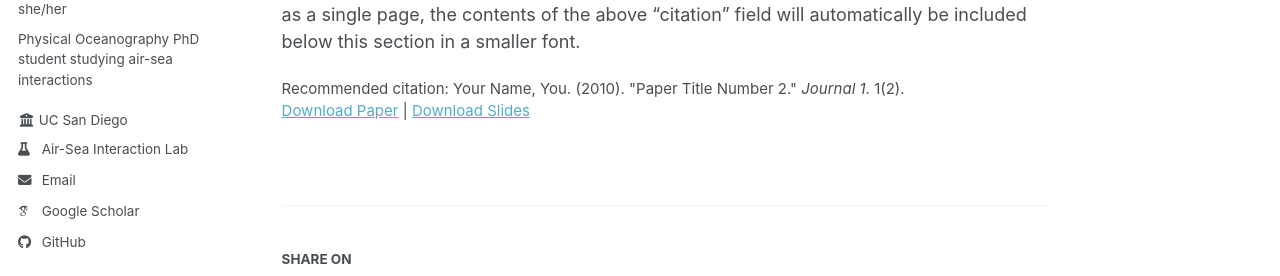
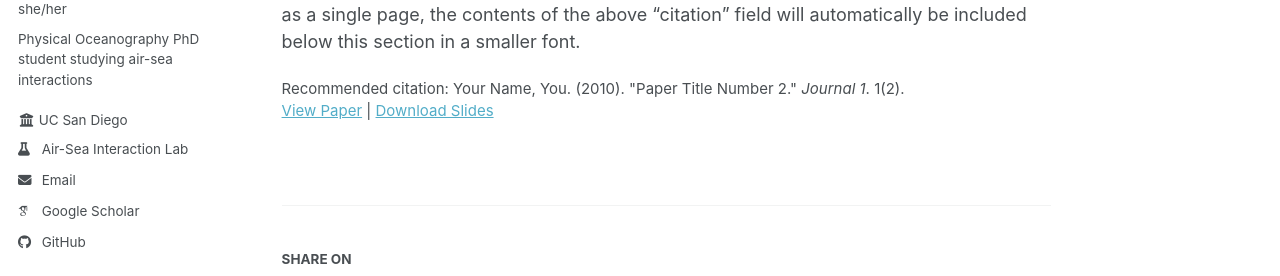
Before and after one commit to kmatsuyo/kmatsuyo.github.io, a Jekyll site: the page built from _publications/2010-10-01-paper-title-number-2.md, in a window 1280 px wide. Shown: the part 276-552 px from the top of the page. Built offline with Jekyll 4.4.1, drawn with Linux system fonts in a browser that asks for light colours; some web fonts are replaced; a script bundle is joined from its source files by our own code; library files that are not in the unit come from our copies.

Commit message:
changed "Download Paper" to "View Paper"

```diff
--- a/_layouts/single.html
+++ b/_layouts/single.html
@@ -48,13 +48,13 @@
         {{ content }}
 
         {% if page.citation and page.paperurl and page.slidesurl and page.bibtexurl %}
-          <p style="font-size: smaller">Recommended citation: {{ page.citation }}<br /><a href="{{ page.paperurl }}">Download Paper</a> | <a href="{{ page.slidesurl }}">Download Slides</a> | <a href="{{ page.bibtexurl }}">Download Bibtex</a></p>
+          <p style="font-size: smaller">Recommended citation: {{ page.citation }}<br /><a href="{{ page.paperurl }}">View Paper</a> | <a href="{{ page.slidesurl }}">Download Slides</a> | <a href="{{ page.bibtexurl }}">Download Bibtex</a></p>
         {% elsif page.citation and page.paperurl and page.slidesurl %}
-          <p style="font-size: smaller">Recommended citation: {{ page.citation }}<br /><a href="{{ page.paperurl }}">Download Paper</a> | <a href="{{ page.slidesurl }}">Download Slides</a></p>
+          <p style="font-size: smaller">Recommended citation: {{ page.citation }}<br /><a href="{{ page.paperurl }}">View Paper</a> | <a href="{{ page.slidesurl }}">Download Slides</a></p>
         {% elsif page.citation and page.paperurl and page.bibtexurl %}
-          <p style="font-size: smaller">Recommended citation: {{ page.citation }}<br /><a href="{{ page.paperurl }}">Download Paper</a> | <a href="{{ page.bibtexurl }}">Download Bibtex</a></p>
+          <p style="font-size: smaller">Recommended citation: {{ page.citation }}<br /><a href="{{ page.paperurl }}">View Paper</a> | <a href="{{ page.bibtexurl }}">Download Bibtex</a></p>
         {% elsif page.citation and page.paperurl %}
-          <p style="font-size: smaller">Recommended citation: {{ page.citation }}<br /><a href="{{ page.paperurl }}">Download Paper</a></p>
+          <p style="font-size: smaller">Recommended citation: {{ page.citation }}<br /><a href="{{ page.paperurl }}">View Paper</a></p>
         {% elsif page.citation and page.slidesurl and page.bibtexurl %}
           <p style="font-size: smaller">Recommended citation: {{ page.citation }}<br /><a href="{{ page.slidesurl }}">Download Slides</a> | <a href="{{ page.bibtexurl }}">Download Bibtex</a></p>
         {% elsif page.citation and page.slidesurl %}
```
